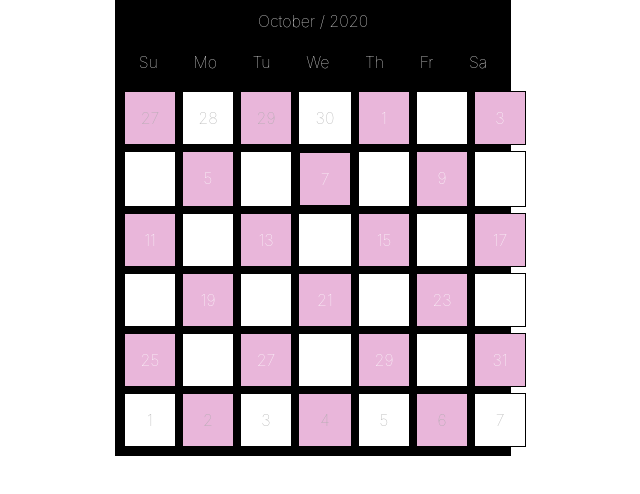
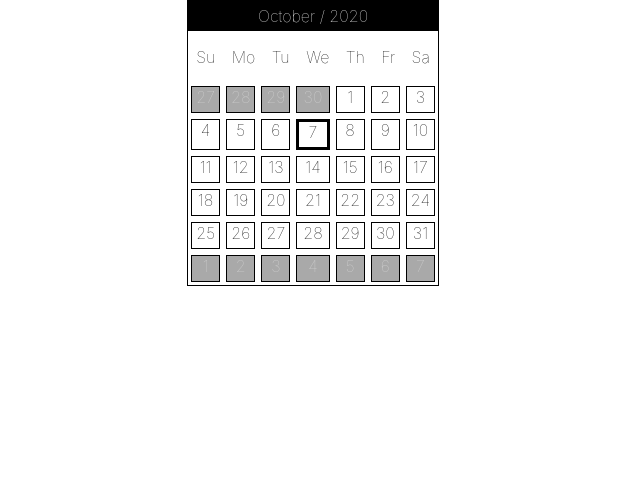
Before and after one commit to fooyongyan/webapp-infinitychain, a React (Create React App) app: page / in a window 1280 px wide. Shown: the top 494 px of the page, without its empty margins (327-967 px from the left). Built offline with nearby package versions, Linux system fonts and the light colour scheme.

Commit message:
Linked and implemented variables for better Syling Management in Calender Components

```diff
--- a/src/App/App.js
+++ b/src/App/App.js
@@ -8,7 +8,7 @@ function App() {
   return (
     <div className="App">
       <Calendar
-          style = {{width: "30%", height: "30%"}}
+          style = {{width: "10%"}}
           days = {daysHeader}
       />
     </div>
--- a/src/components/Calendar/Calendar.js
+++ b/src/components/Calendar/Calendar.js
@@ -2,7 +2,7 @@ import React from 'react';
 import './Calendar.scss'
 import Day from '../Day/Day';
 import moment from 'moment';
-
+import Header from './Header/Header'
 /*********
  *
  *  @props
@@ -13,11 +13,11 @@ import moment from 'moment';
 export default function Calendar (props) {
 
     const current = moment();
-    const [config, setConfig] = React.useState({
+    const config = {
         month: props.month ? props.month : current.month() + 1,
         year: props.year ? props.year : current.year(),
         days: props.days ? props.days : [ 'Sunday', 'Monday', 'Tuesday', 'Wednesday', 'Thursday', 'Friday', 'Saturday'],
-    });
+    };
 
     const begin = (moment(`${config.year}-${config.month}`));
 
@@ -39,7 +39,7 @@ export default function Calendar (props) {
                             month={currMoment.month()}
                             dayOfMonth={i+1}
                             isCurrentDay = { currMoment.format("YYYY-MM-DD") === moment().format("YYYY-MM-DD") }
-                            isHighlighted = {i%2 === 0}
+                            isHighlighted = {false}
                             clicked = {onDaysClicked}
                         />)
             currMoment = currMoment.clone().add(1, 'days');
@@ -49,7 +49,7 @@ export default function Calendar (props) {
 
     return (
         <div className = "Calendar" style = {props.style}>
-            <div className = "Calendar__header"> {begin.format("MMMM")} / {config.year} </div>
+            <Header> {begin.format("MMMM")} / {config.year} </Header>
             <div className = "Calendar__labels">
                 {config.days.map( e => <p key = {e}> {e} </p>)}
             </div>
--- a/src/components/Calendar/Calendar.scss
+++ b/src/components/Calendar/Calendar.scss
@@ -1,23 +1,15 @@
-$columnCounts: 7;
-$background-color: black;
-$color: white;
-$font-size: 16px;
+
+@import './Variables.scss';
 
 .Calendar {
     display: flex;
     flex-direction: column;
     border: 1px solid black;
     font-weight: lighter;
-    padding: 5px;
     background-color: $background-color;
     color: $color;
     font-size: $font-size;
-}
-
-.Calendar__header {
-    color: white;
-    background-color: rgb(0, 0, 0);
-    padding: 5px;
+    min-width: 250px;
 }
 
 .Calendar__labels {
@@ -30,28 +22,5 @@ $font-size: 16px;
 .Calendar__body{
     display: grid;
     grid-template-columns: repeat($columnCounts, auto);
-    grid-template-rows: repeat($columnCounts, auto);
-    align-content: stretch;
-    height: 100%;
-    width: 100%;
+    grid-template-rows: repeat(6, auto);
 }
-
-.Calendar__Controls {
-    background-color: rgb(0, 0, 0);
-    color: white;
-    border: 1px solid black;
-    display: grid;
-    grid-template-columns: auto auto;
-    .button {
-        text-decoration: none;
-        padding: 10px;
-        font-size: large;
-        border: 0px;
-        min-width: 100px;
-        background-color: darkgray;
-        border-radius: 5px;
-        :hover{
-            color: white;
-        }
-    }
-}
--- /dev/null
+++ b/src/components/Calendar/Header/Header.js
@@ -0,0 +1,5 @@
+import React from 'react'
+import './Header.scss'
+export default function CalenderHeader (props) {
+    return <div className = "Calendar__Header"> {props.children} </div>
+}
--- /dev/null
+++ b/src/components/Calendar/Header/Header.scss
@@ -0,0 +1,7 @@
+@import '../Variables.scss';
+
+.Calendar__Header {
+    padding: 5px;
+    background-color: $header-background;
+    color: $header-color;
+}
--- /dev/null
+++ b/src/components/Calendar/Variables.scss
@@ -0,0 +1,6 @@
+$columnCounts: 7;
+$header-background: black;
+$background-color: white;
+$color: black;
+$font-size: 16px;
+$header-color: white;
--- a/src/components/Day/Day.js
+++ b/src/components/Day/Day.js
@@ -12,15 +12,21 @@ export default function Day (props) {
         }
     }
 
-    const style = {
-        color: props.isCurrentMonth ? null : "darkgrey",
-        border: props.isCurrentDay ? "2px solid black" : null,
-        backgroundColor: selected ? "rgb(233, 182, 218)" : "white",
+    function getClass () {
+        const classes = ["Day"];
+        if ( selected ) {
+            classes.push("Day__selected");
+        } else {
+            if ( props.isCurrentMonth)
+                classes.push("Day__currentMonth");
+        }
+        if ( props.isCurrentDay ) classes.push ("Day__currentDay");
+        return classes.join(' ');
     }
 
     return (
-        <div className = "Day" style={style} onClick={onDayClicked}>
-            <p style = {{width: "100%", height: "100%"}}> {props.day} </p>
+    <div className = {getClass()} onClick={onDayClicked}>
+            <div> {props.day} </div>
         </div>
     );
 }
--- a/src/components/Day/Day.scss
+++ b/src/components/Day/Day.scss
@@ -1,14 +1,33 @@
+$highlighted-color:  #FF8552;
+
 .Day {
     border: 1px solid black;
     margin: 3px;
-    background-color: lightgray;
-    display: flex;
-    flex-direction: column;
-    min-width: 50px;
-    min-height: 50px;
+    min-width: 25px;
+    min-height: 25px;
+
+    color: lightgray;
+    background-color: darkgray;
+
     :hover {
         font-weight: bold;
+        color: #39393A;
+    }
+
+    &__selected {
+        background-color: $highlighted-color;
         color: black;
     }
 
+    &__currentDay {
+        border-width: 3px;
+        color: black;
+    }
+
+    &__currentMonth {
+        color: black;
+        background-color: white;
+    }
+
+
 }
```
